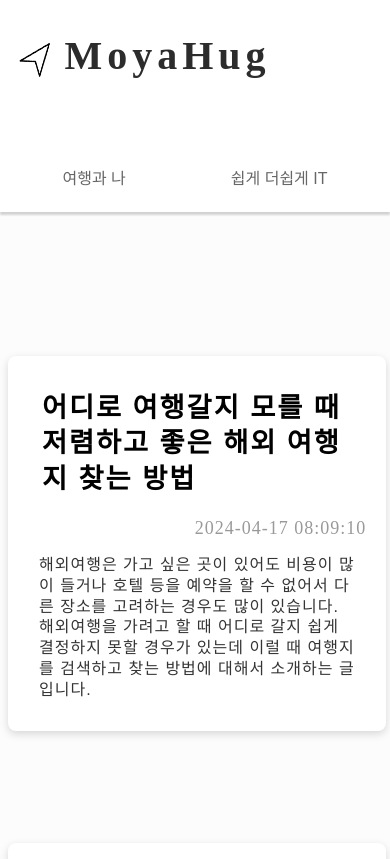
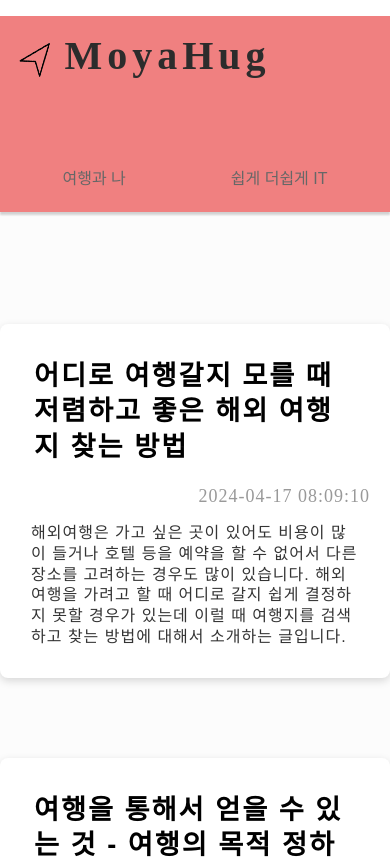
Before and after one commit to DevNeoLee/newblog, a Next.js app: page / in a window 390 px wide. Shown: the top 859 px of the page. Built offline with nearby package versions, Linux system fonts and the light colour scheme; a web font is replaced by a local one.

Commit message:
style debug on responsive

```diff
--- a/app/globals.css
+++ b/app/globals.css
@@ -32,7 +32,7 @@ h1 {
 h2 {
     letter-spacing: 2px;
     font-size: 1.6rem;
-    line-height: 2.0;
+    line-height: 1.7;
     margin: 2rem 0 1.5rem 0.2rem;
     color: rgb(31, 31, 31);
     hyphens: auto;
@@ -42,7 +42,7 @@ h2 {
 h3 {
     letter-spacing: 2px;
     font-size: 1.6rem;
-    line-height: 2.0;
+    line-height: 1.7;
     margin: 2rem 0 1.5rem 0.2rem;
     font-weight: 400;
     color: rgb(20, 20, 20);
@@ -82,9 +82,9 @@ h6 {
 
 p {
     letter-spacing: 1.1px;
-    font-size: 1.2rem;
+    font-size: 1.3rem;
     line-height: 2;
-    margin: 4px 0px;
+    margin: 0.5rem 0px;
     font-weight: 100;
     /* color: rgb(24, 24, 24);
     color: var(--gray); */
@@ -137,6 +137,7 @@ footer {
 
 .main {
     background-color: #fcfcfc;
+    /* background-color: lightgreen; */
 }
 
 .mainMenu {
@@ -147,7 +148,7 @@ footer {
     background-color: white;
     width: 100%;
     box-shadow: rgba(0, 0, 0, 0.1) 0px 3px 2px, rgba(0, 0, 0, 0.073) 0px 3px 2px;
-
+    background-color: lightcoral;
 }
 
 .mainMenuLink {
@@ -289,10 +290,11 @@ footer {
 
 .menuButtonPlaneContainer {
     position: relative;
+    padding: 0px;
 }
 
 .menuButtonPlane {
-    margin: 1.5rem 3rem 0;
+    margin: 1.5rem 1rem 0 3rem;
     cursor: pointer;
     transition: 800ms;
     position: relative;
@@ -552,7 +554,7 @@ footer {
     width: 850px;
     max-width: 850px;
     background-color: lightgreen;
-    /* background-color: blue; */
+    background-color: blue;
     margin: 1px auto;
 }
 
@@ -684,6 +686,10 @@ footer {
     text-align: center;
 }
 
+.rowFooter {
+    margin-left: 100px;
+}
+
 @media (max-width: 1723px) {
     .countryLink {
       margin: 5px 30px;
@@ -753,6 +759,10 @@ footer {
         letter-spacing: 10px;
     }
 
+    .rowFooter {
+        margin-left: 0px;
+    }
+
 }
 
 @media (max-width: 1078px) {
@@ -786,9 +796,9 @@ footer {
     }
 
     .countryCard {
-        width: 97%;
-        /* width: 100%; */
-        margin: 5rem 1rem 5rem 1rem;
+        /* width: 97%; */
+        width: 100%;
+        /* margin: 5rem 1rem 5rem 1rem; */
     }
 
     /* .detailTitle h1 {
@@ -823,7 +833,7 @@ footer {
     }
 
     .countryLink {
-        margin: 1rem 0;
+        margin: 1rem;
     }
 
 
@@ -832,15 +842,15 @@ footer {
     }
 
     h2 {
-        margin: 0.5rem 0rem;
+        margin: 0.5rem 0.5rem;
     }
 
     h3 {
-        margin: 0 0.4rem;
+        margin: 0 0.5rem;
     }
 
     p {
-        margin: 0 1rem;
+        margin: 0 0.6rem;
     }
 }
 
@@ -848,10 +858,10 @@ footer {
 
     p {
         letter-spacing: 1.1px;
-        font-size: 1.1rem;
-        line-height: 1.7;
-        margin: 4px 0px;
-        font-weight: 200;
+        font-size: 1.3rem;
+        line-height: 2;
+        margin: 2rem 0.4rem;
+        font-weight: 400;
         /* color: rgb(24, 24, 24);
         color: var(--gray); */
         font-family: 'Noto Serif KR', serif;
@@ -873,9 +883,13 @@ footer {
     }
 
     .countryCard {
-        width: 97%;
+        /* width: 97%; */
         /* width: 100%; */
-        margin: 7rem 0.5rem;
+        /* margin: 7rem 0.5rem; */
+        /* width: 100%;
+        height: 100%;
+        margin: 1rem; */
+        margin: 5rem 0;
     }
 
     .copyright {
@@ -911,7 +925,3 @@ footer {
     text-decoration-color: rgb(197, 255, 224);
     text-decoration-thickness: 0.6rem;
 }
-
-.rowFooter {
-    margin-left: 100px;
-}
--- a/app/layout.js
+++ b/app/layout.js
@@ -1,16 +1,12 @@
-
 import './globals.css'
-import Image from 'next/image'
-
 
 export const metadata = {
-  title: '생활의 지혜, 현명한 블로그 매거진',
-  description: '생활의 지혜, 현명한 블로그 매거진은 여행, 음식, 수필, 경험담, 썰, 주식, 투자 등에 대해서 실제 응용이 가능한 꼭 도움이 될 팁들과 경험을 쓰는 웹 매거진 입니다.',
+  title: '생활의 지혜, 현명한 블로그 매거진 Moyahug',
+  description: '생활의 지혜, 현명한 블로그 매거진 Moyahug 는 여행, 음식, 수필, 경험담, 썰, 주식, 투자 등에 대해서 실제 응용이 가능한 꼭 도움이 될 팁들과 경험을 쓰는 웹 매거진 입니다.',
   alternates: {
     canonical: 'https://moyahug.com',
   }
 }
-
 
 export default function RootLayout({ children }) {
   return (
```
Also changed, not shown: dataIT/IT철학/fail-fast.md (+5 -6 lines), dataIT/IT철학/keep-it-simple-stupid.md (renamed from dataIT/IT철학/exoj.md).
